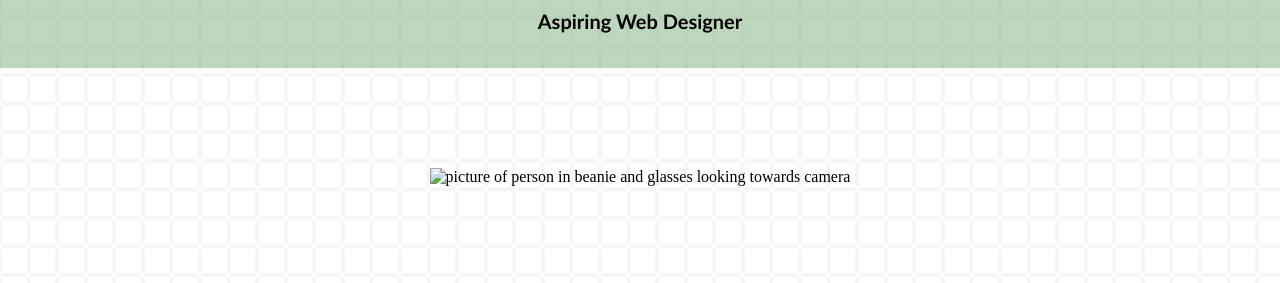
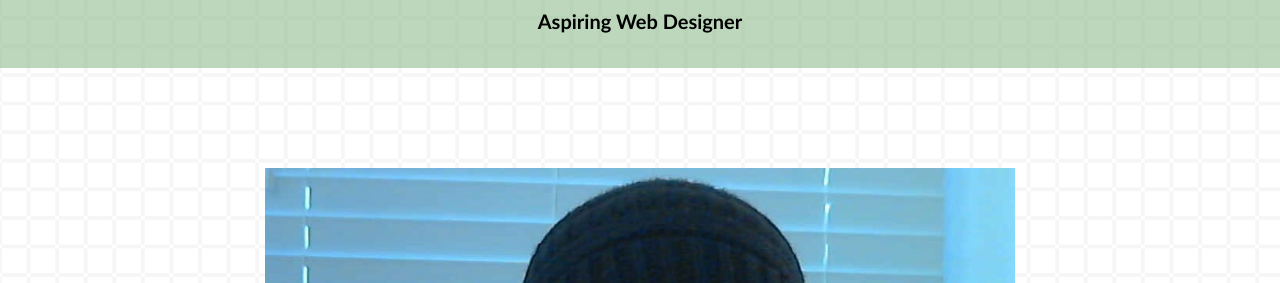
Before and after one commit to AlannaWellenkamp/Alanna-Wellenkamp-Profile-Page, a plain HTML site: page index.html in a window 1280 px wide. Shown: the part 125-408 px from the top of the page. Drawn offline with nearby package versions, Linux system fonts and the light colour scheme; a script that the page names is missing.

Commit message:
fix photo source

```diff
--- a/index.html
+++ b/index.html
@@ -34,7 +34,7 @@
       <!-- container used to specify a photo for styling purposes -->
       <div class="photo">
         <!-- image element with local source, an alternative text description, and a set width -->
-        <img src="photo.jpg" alt="picture of person in beanie and glasses looking towards camera" width=750px />
+        <img src="photo-of-alanna.jpg" alt="picture of person in beanie and glasses looking towards camera" width=750px />
       </div>
 
       <div class="spacing">
```
